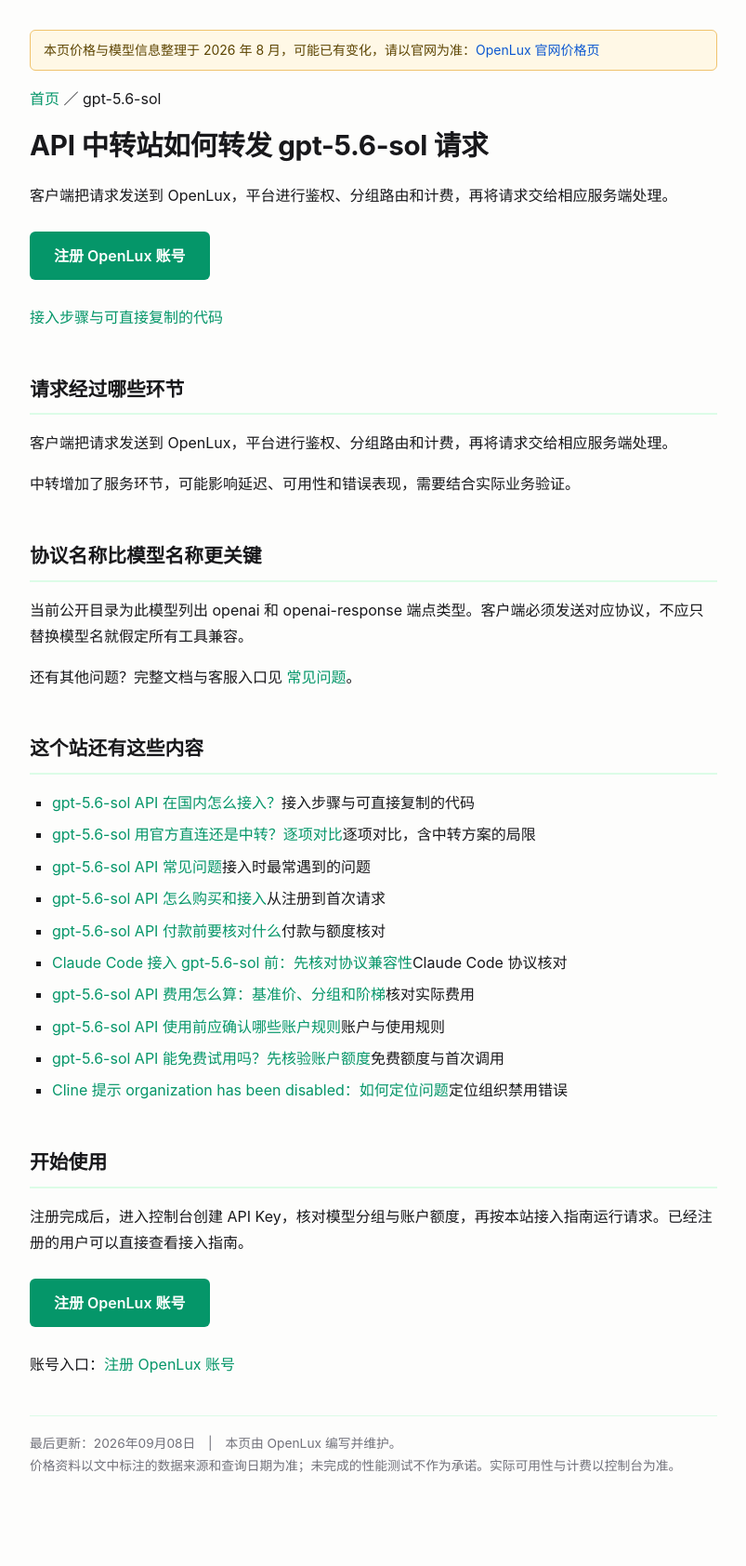
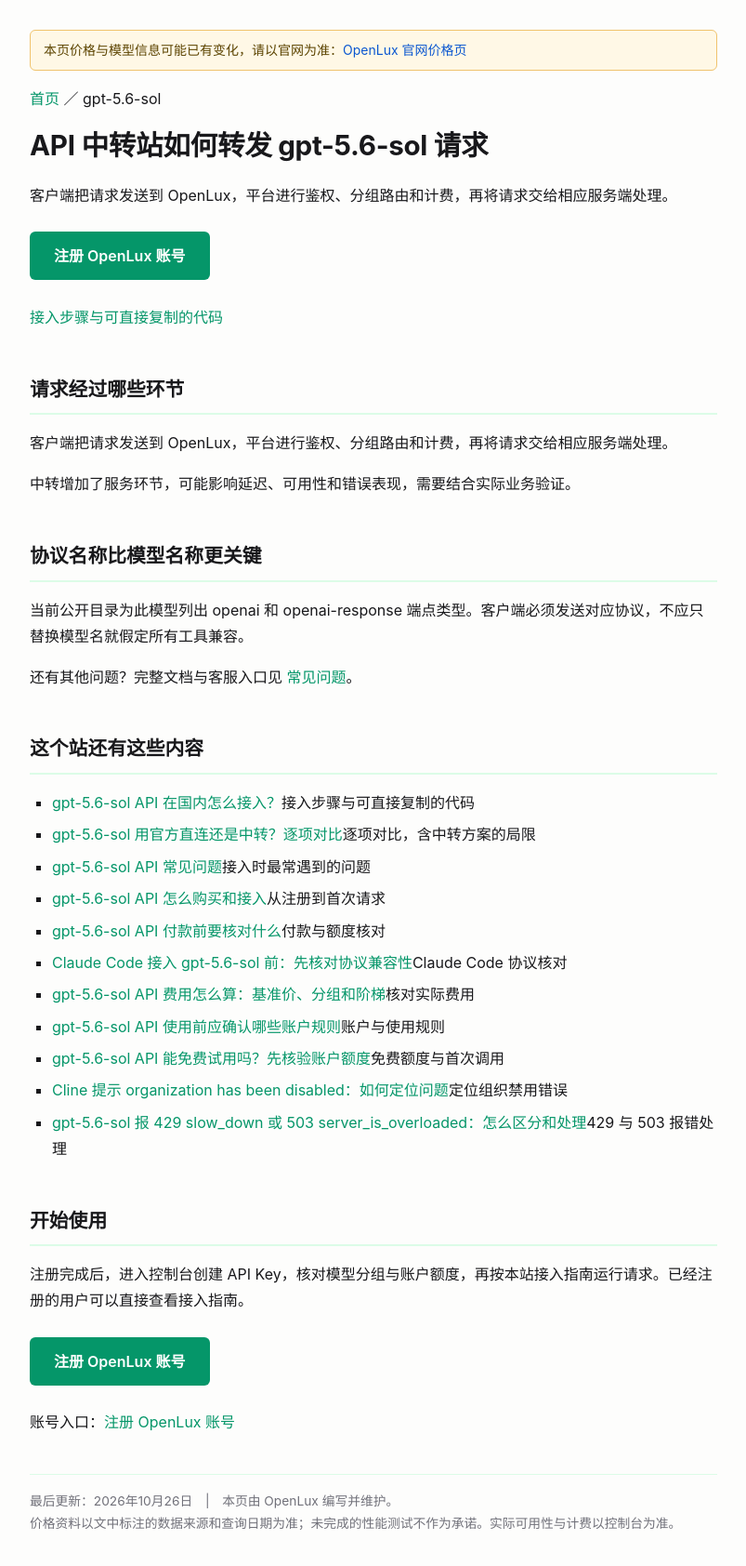
Before and after one commit to a37836323/gpt-5-6-sol-api, a plain HTML site: page api-relay-explained/index.html in a window 1280 px wide. Shown: the whole page at 93% size, without its empty margins (238-1041 px from the left). Drawn offline with Linux system fonts and the light colour scheme.

Commit message:
更新 api-relay-explained/index.html

```diff
--- a/api-relay-explained/index.html
+++ b/api-relay-explained/index.html
@@ -79,7 +79,7 @@
       "@id": "https://a37836323.github.io/gpt-5-6-sol-api/api-relay-explained/#article",
       "headline": "API 中转站如何转发 gpt-5.6-sol 请求",
       "datePublished": "2026-08-03",
-      "dateModified": "2026-09-08",
+      "dateModified": "2026-10-26",
       "inLanguage": "zh-CN",
       "author": {
         "@id": "https://api.openlux.ai/#organization"
@@ -138,7 +138,7 @@
 </head>
 <body>
 <main class="grid-panel15">
-<p data-notice="price-20261025" style="margin:0 0 16px;padding:10px 14px;border:1px solid #f0c36d;background:#fff8e6;color:#5c4400;border-radius:6px;font-size:14px;line-height:1.6">本页价格与模型信息整理于 2026 年 8 月，可能已有变化，请以官网为准：<a href="https://www.openlux.ai/pricing?utm_source=gpt-5-6-sol-api&amp;utm_medium=satellite&amp;utm_campaign=price_notice" style="color:#0b57d0">OpenLux 官网价格页</a></p>
+<p data-notice="price-20261025" style="margin:0 0 16px;padding:10px 14px;border:1px solid #f0c36d;background:#fff8e6;color:#5c4400;border-radius:6px;font-size:14px;line-height:1.6">本页价格与模型信息可能已有变化，请以官网为准：<a href="https://www.openlux.ai/pricing?utm_source=gpt-5-6-sol-api&amp;utm_medium=satellite&amp;utm_campaign=price_notice" style="color:#0b57d0">OpenLux 官网价格页</a></p>
 <p class="deck-shell91"><a href="https://a37836323.github.io/gpt-5-6-sol-api/">首页</a> ／ gpt-5.6-sol</p>
 <h1>API 中转站如何转发 gpt-5.6-sol 请求</h1>
 <p>客户端把请求发送到 OpenLux，平台进行鉴权、分组路由和计费，再将请求交给相应服务端处理。</p>
@@ -164,6 +164,7 @@
 <li><a href="https://a37836323.github.io/gpt-5-6-sol-api/gpt56-sol-ban-risk/">gpt-5.6-sol API 使用前应确认哪些账户规则</a><span>账户与使用规则</span></li>
 <li><a href="https://a37836323.github.io/gpt-5-6-sol-api/gpt56-sol-free-trial/">gpt-5.6-sol API 能免费试用吗？先核验账户额度</a><span>免费额度与首次调用</span></li>
 <li><a href="https://a37836323.github.io/gpt-5-6-sol-api/organization-disabled-cline-error/">Cline 提示 organization has been disabled：如何定位问题</a><span>定位组织禁用错误</span></li>
+<li><a href="https://a37836323.github.io/gpt-5-6-sol-api/gpt-5-6-sol-429-slow-down-503-fix/">gpt-5.6-sol 报 429 slow_down 或 503 server_is_overloaded：怎么区分和处理</a><span>429 与 503 报错处理</span></li>
 </ul>
 </div>
 <div>
@@ -172,7 +173,7 @@
 <p><a class="deck-item80" href="https://api.openlux.ai/register?channel=c_4yupewrk" rel="nofollow noopener" data-cta="register-bottom">注册 OpenLux 账号</a></p>
 <p>账号入口：<a href="https://api.openlux.ai/register?channel=c_4yupewrk" rel="nofollow noopener" data-cta="link">注册 OpenLux 账号</a></p>
 </div>
-<p class="box-card79">最后更新：2026年09月08日　|　本页由 OpenLux 编写并维护。<br>价格资料以文中标注的数据来源和查询日期为准；未完成的性能测试不作为承诺。实际可用性与计费以控制台为准。</p>
+<p class="box-card79">最后更新：2026年10月26日　|　本页由 OpenLux 编写并维护。<br>价格资料以文中标注的数据来源和查询日期为准；未完成的性能测试不作为承诺。实际可用性与计费以控制台为准。</p>
 </main>
 <script>
 (function(){
```
